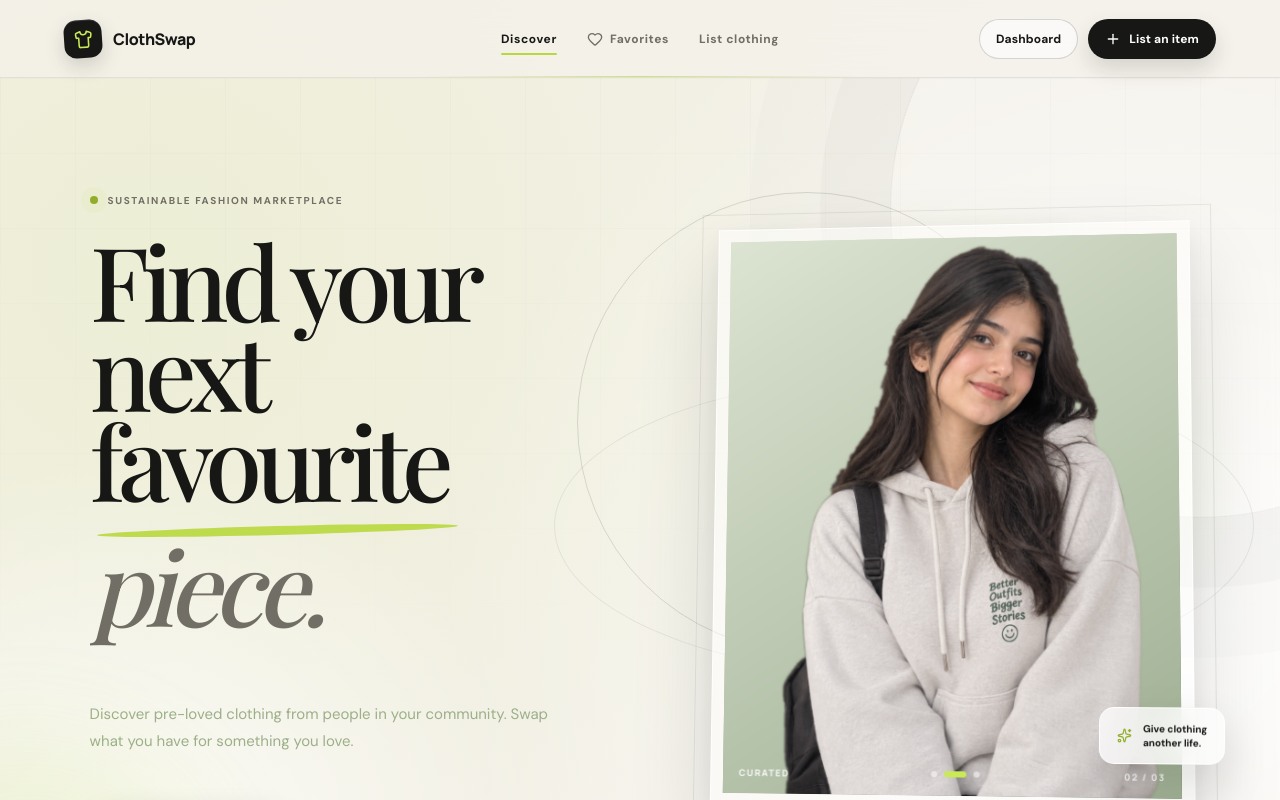
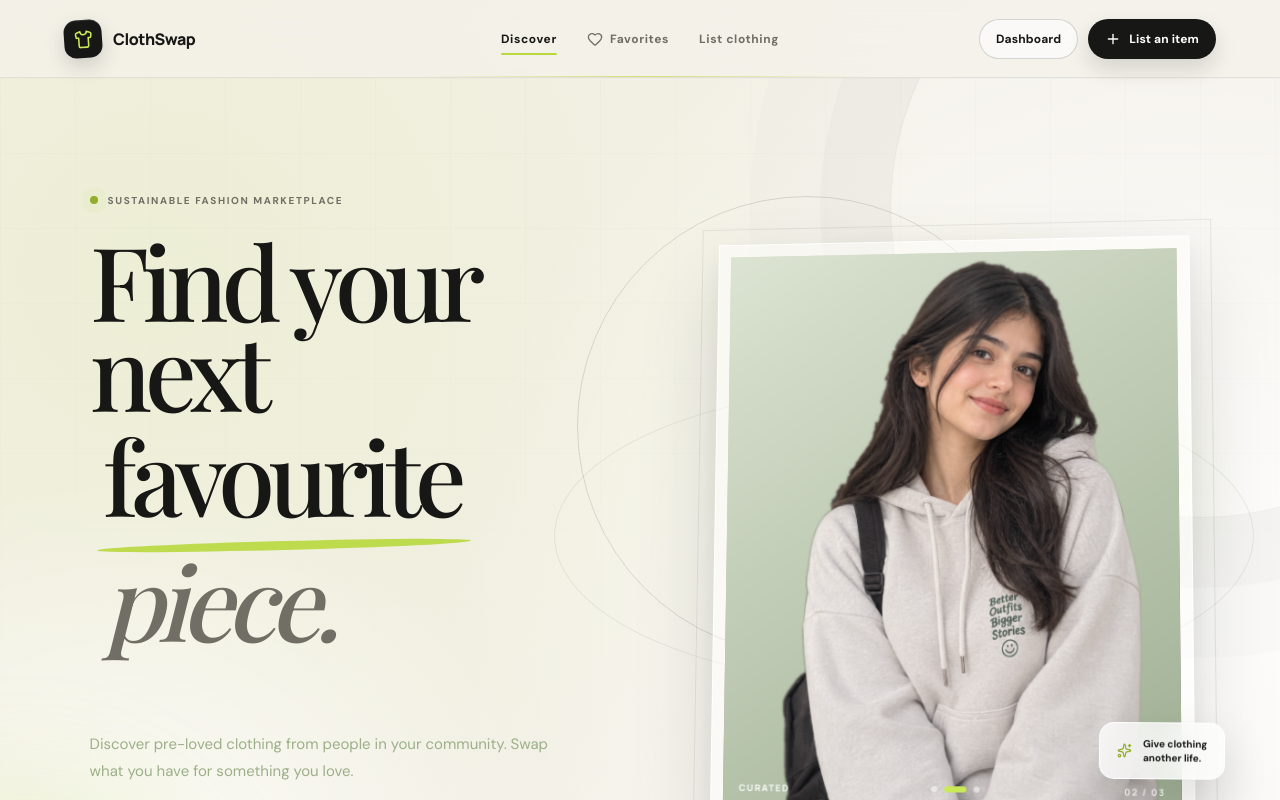
Before and after one commit to justinraj0502-lab/re-loop-cloth-swap, a React (Vite) app in the folder client/: page /marketplace in a window 1280 px wide. Shown: the top 800 px of the page. Built offline with nearby package versions, Linux system fonts and the light colour scheme; no server answers; a web font is replaced by a local one.

Commit message:
Padding change

```diff
--- a/client/src/pages/Marketplace.css
+++ b/client/src/pages/Marketplace.css
@@ -394,12 +394,14 @@
 
 .hero-line {
   display: block;
+  padding-bottom: 15px;
   overflow: hidden;
 }
 
 .hero-line span,
 .hero-line em {
   display: inline-block;
+  padding-left: 13px;
   padding-bottom: 35px;
 }
 
```
